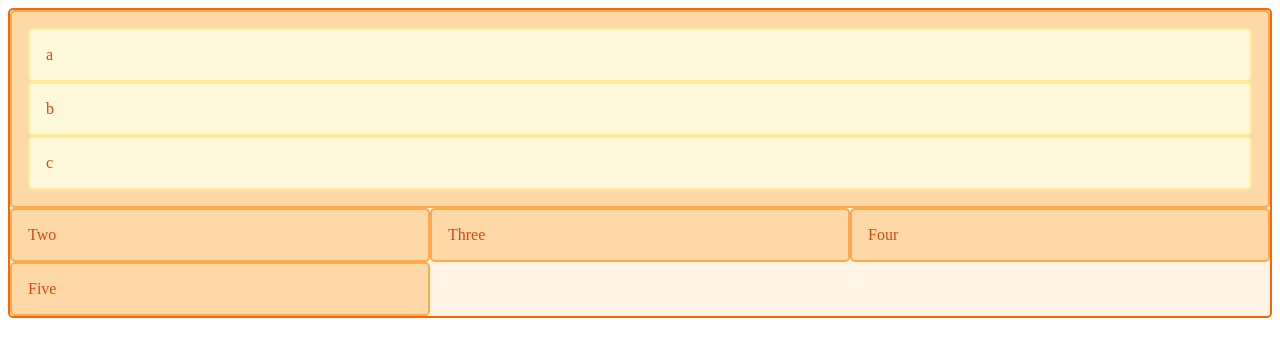
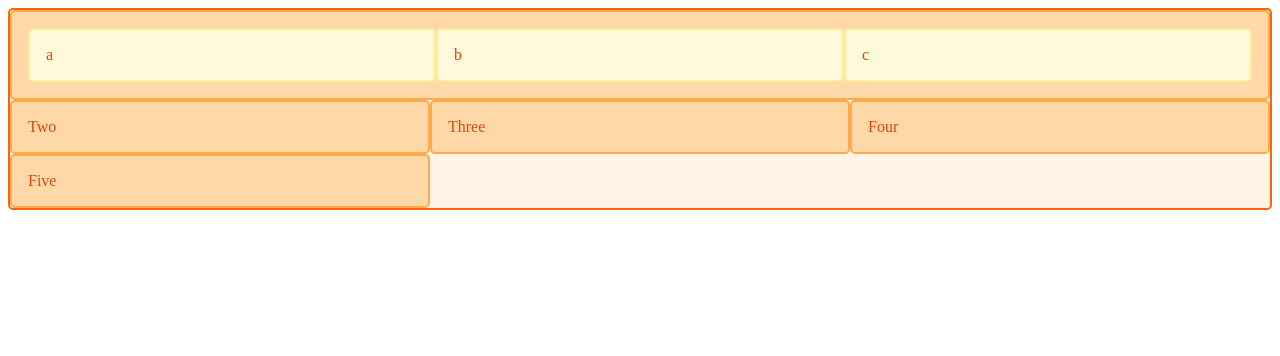
Before and after one commit to aliakbarfnf/aliakbarfnf, a plain HTML site: page index.html in a window 1280 px wide. Drawn offline with Linux system fonts and the light colour scheme.

Commit message:
added first style again of nested grid

```diff
--- a/index.html
+++ b/index.html
@@ -31,23 +31,17 @@
         grid-column: 1 / 4;
       }
 
-      /* .box1 {
+
+
+      .box1 {
   grid-column-start: 1;
   grid-column-end: 4;
   grid-row-start: 1;
   grid-row-end: 3;
   display: grid;
   grid-template-columns: repeat(3, 1fr);
-      } */
+}
 
-      /* .box1 {
-        grid-column-start: 1;
-        grid-column-end: 4;
-        grid-row-start: 1;
-        grid-row-end: 3;
-        display: grid;
-        grid-template-columns: subgrid;
-        } */
 
       .nested {
         border: 2px solid #ffec99;
```
Lines whose indentation alone changed are shown as unchanged.
